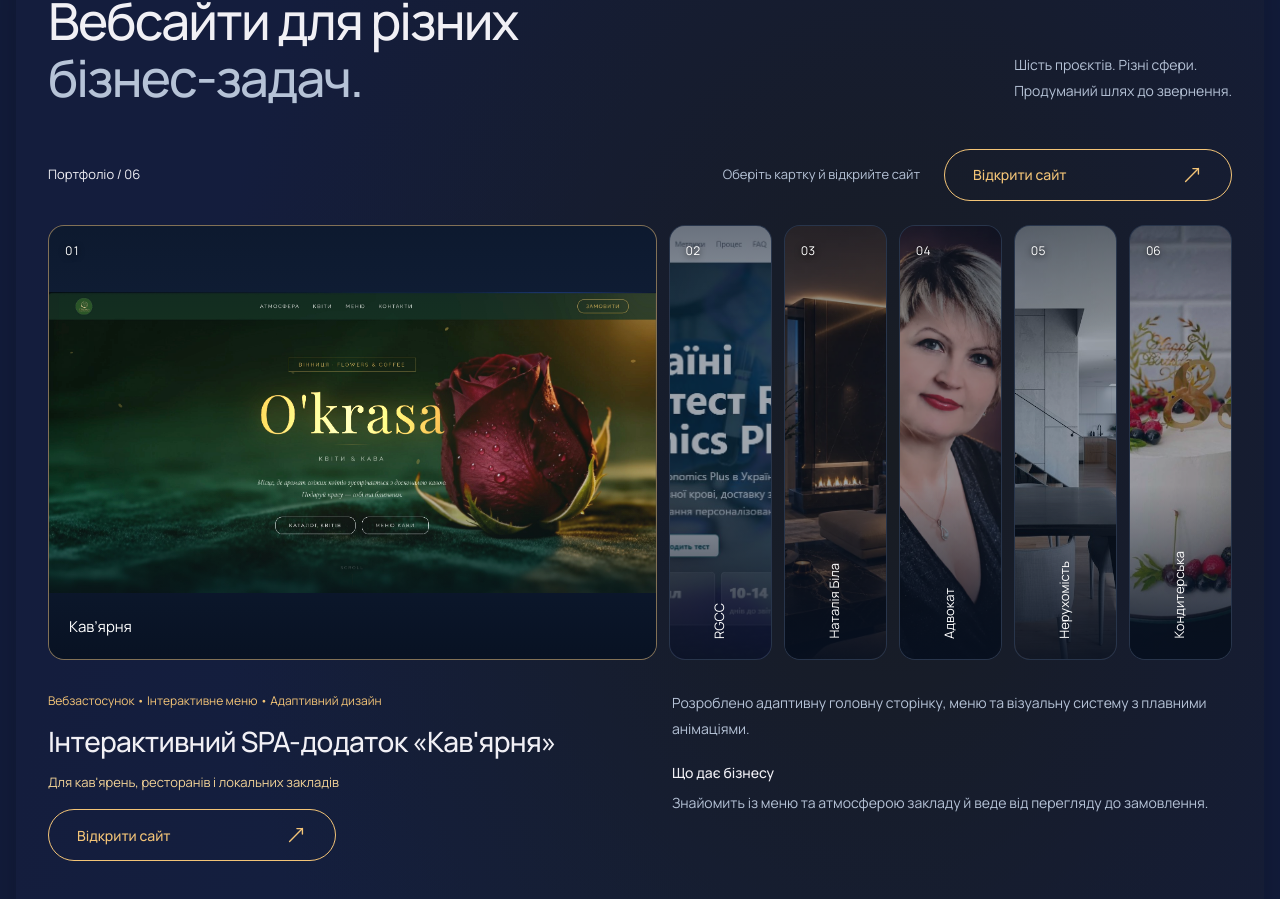
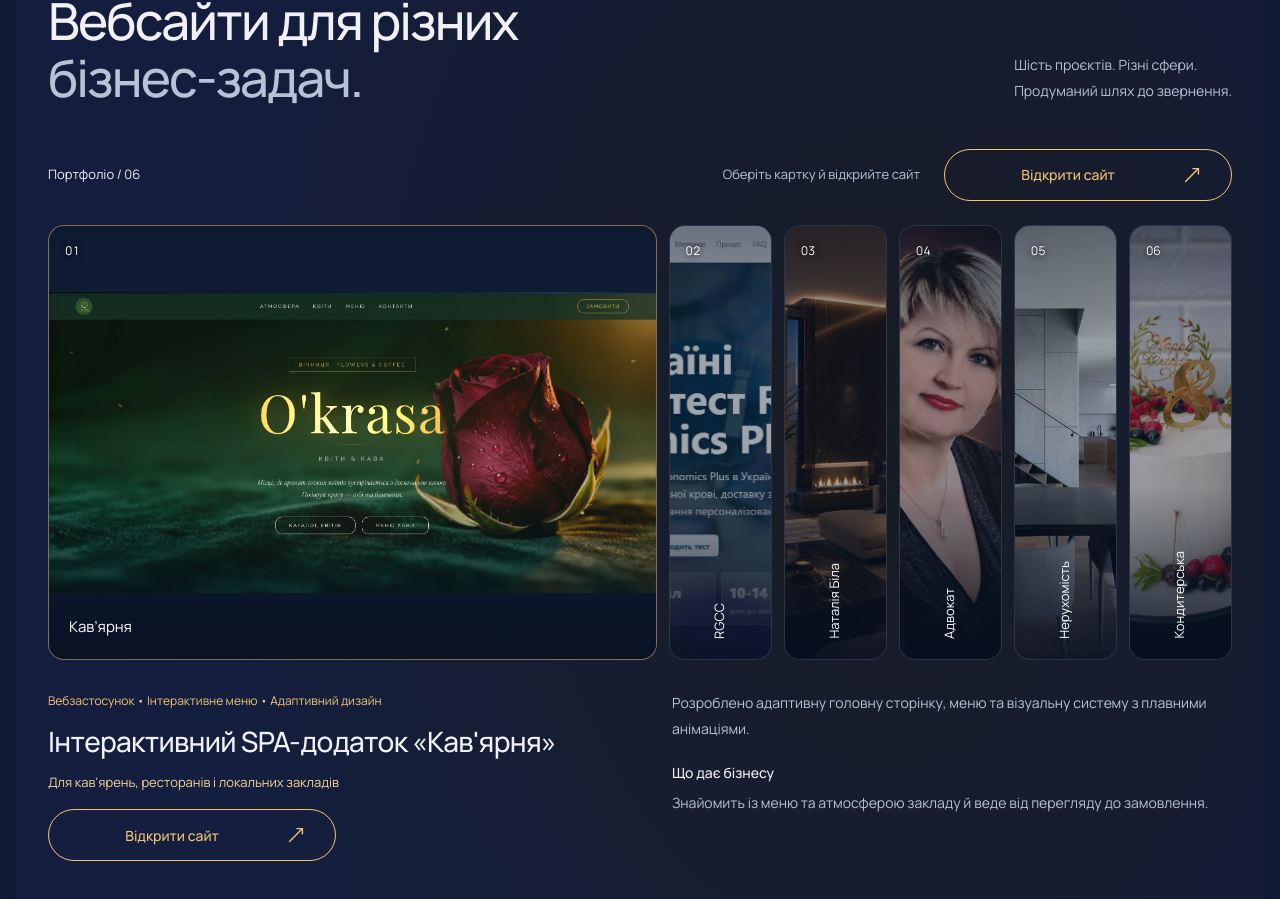
Before and after one commit to sobol07-design/portfolio, a React (Vite) app: page / in a window 1280 px wide. Shown: the part 914-1813 px from the top of the page. Built offline with nearby package versions, Linux system fonts and the light colour scheme.

Commit message:
Center project button labels within space before arrow

```diff
--- a/src/components/ExpandedProjects.tsx
+++ b/src/components/ExpandedProjects.tsx
@@ -19,7 +19,7 @@ export function ExpandedProjects() {
             rel="noreferrer"
             aria-label={`Відкрити сайт: ${project.title}`}
           >
-            Відкрити сайт <MoveUpRight size={22} strokeWidth={1.5} aria-hidden="true" />
+            <span className="project-open-label">Відкрити сайт</span> <MoveUpRight size={22} strokeWidth={1.5} aria-hidden="true" />
           </a>
         </div>
       </div>
@@ -91,7 +91,7 @@ export function ExpandedProjects() {
             target="_blank"
             rel="noreferrer"
           >
-            Відкрити сайт <MoveUpRight size={22} strokeWidth={1.5} aria-hidden="true" />
+            <span className="project-open-label">Відкрити сайт</span> <MoveUpRight size={22} strokeWidth={1.5} aria-hidden="true" />
           </a>
         </div>
         <div className="expanded-copy">
--- a/src/components/ProjectCard.tsx
+++ b/src/components/ProjectCard.tsx
@@ -36,7 +36,7 @@ export function ProjectCard({ project }: { project: Project }) {
           target="_blank"
           rel="noreferrer"
         >
-          Відкрити сайт <MoveUpRight size={22} strokeWidth={1.5} aria-hidden="true" />
+          <span className="project-open-label">Відкрити сайт</span> <MoveUpRight size={22} strokeWidth={1.5} aria-hidden="true" />
         </a>
       </div>
     </article>
--- a/src/index.css
+++ b/src/index.css
@@ -1177,3 +1177,18 @@ body {
   .expanded-description .expanded-visit,
   .project-body .project-link { transition: none; }
 }
+
+.project-open-button,
+.expanded-description .expanded-visit,
+.project-body .project-link {
+  gap: 18px;
+}
+.project-open-label {
+  flex: 1;
+  text-align: center;
+}
+.project-open-button > svg,
+.expanded-description .expanded-visit > svg,
+.project-body .project-link > svg {
+  flex-shrink: 0;
+}
```
